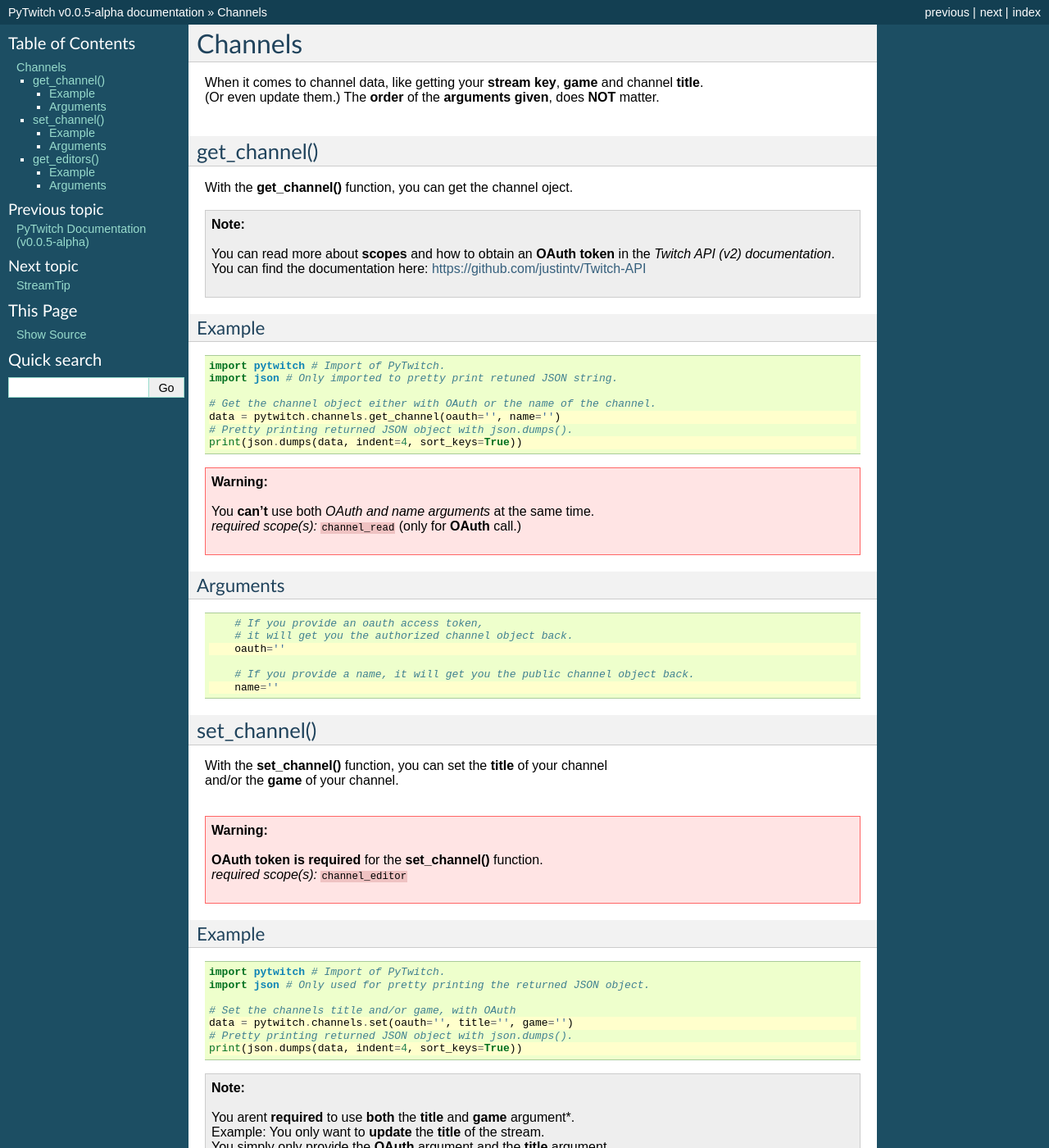
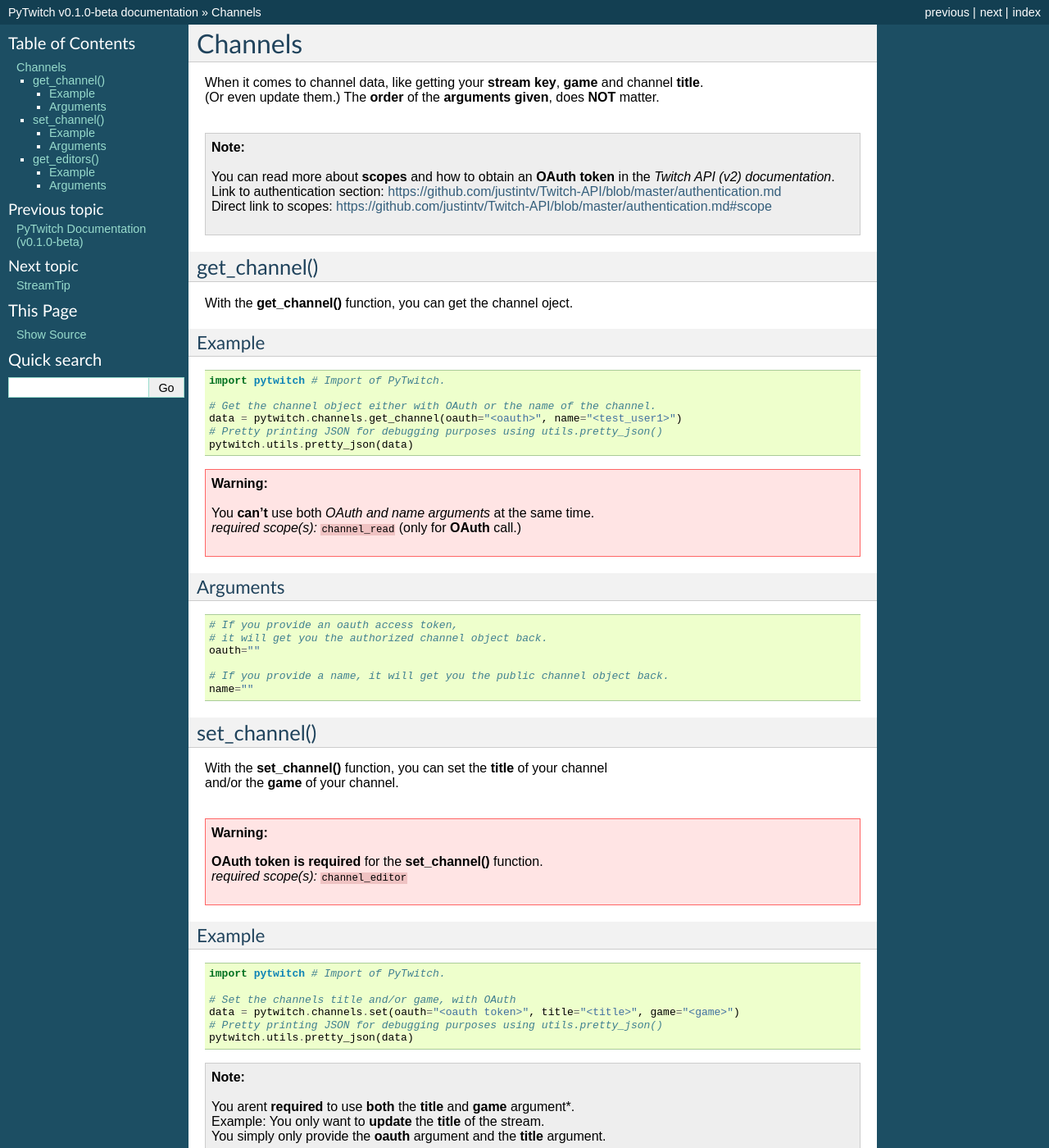
Before and after one commit to CAISC/pytwitch, a Sphinx documentation site: the page built from docs/source/channels.rst, in a window 1280 px wide and 1400 px high. Shown: the whole window at 82% size. Built offline with Sphinx 7.4.7, drawn with Linux system fonts in a browser that asks for light colours; some of the changed text lies outside the part shown.

Commit message:
Beta release is here, updated documentaiton to reflect all changes

```diff
--- a/docs/source/channels.rst
+++ b/docs/source/channels.rst
@@ -5,29 +5,28 @@
 |  (Or even update them.) The **order** of the **arguments given**, does **NOT** matter.
 |
 
+.. note::
+	|  You can read more about **scopes** and how to obtain an **OAuth token** in the *Twitch API (v2) documentation*.
+	|  Link to authentication section: https://github.com/justintv/Twitch-API/blob/master/authentication.md
+	|  Direct link to scopes: https://github.com/justintv/Twitch-API/blob/master/authentication.md#scope
+	|
+
 get_channel()
 -------------
 
 With the **get_channel()** function, you can get the channel oject.
 
-.. note::
-	|  You can read more about **scopes** and how to obtain an **OAuth token** in the *Twitch API (v2) documentation*.
-	|  You can find the documentation here: https://github.com/justintv/Twitch-API
-	|
-
 Example
 ^^^^^^^
 
 .. code-block:: python
-	:emphasize-lines: 5,7
 
 	import pytwitch # Import of PyTwitch.
-	import json # Only imported to pretty print retuned JSON string.
 
 	# Get the channel object either with OAuth or the name of the channel.
-	data = pytwitch.channels.get_channel(oauth='', name='')
-	# Pretty printing returned JSON object with json.dumps().
-	print(json.dumps(data, indent=4, sort_keys=True))
+	data = pytwitch.channels.get_channel(oauth="<oauth>", name="<test_user1>")
+	# Pretty printing JSON for debugging purposes using utils.pretty_json()
+	pytwitch.utils.pretty_json(data)
 
 .. warning::
 	|  You **can't** use both *OAuth and name arguments* at the same time.
@@ -63,36 +61,33 @@
 ^^^^^^^
 
 .. code-block :: python
-	:emphasize-lines: 5,7
 
 	import pytwitch # Import of PyTwitch.
-	import json # Only used for pretty printing the returned JSON object.
 
 	# Set the channels title and/or game, with OAuth
-	data = pytwitch.channels.set(oauth='', title='', game='')
-	# Pretty printing returned JSON object with json.dumps().
-	print(json.dumps(data, indent=4, sort_keys=True))
+	data = pytwitch.channels.set(oauth="<oauth token>", title="<title>", game="<game>")
+	# Pretty printing JSON for debugging purposes using utils.pretty_json()
+	pytwitch.utils.pretty_json(data)
 
 .. note::
 	|  You arent **required** to use **both** the **title** and **game** argument*.
 	|  Example: You only want to **update** the **title** of the stream.
-	|  You simply only provide the **OAuth** argument and the **title** argument.
+	|  You simply only provide the **oauth** argument and the **title** argument.
 	|
 
 Arguments
 ^^^^^^^^^
 
 .. code-block:: python
-	:emphasize-lines: 2,5,8
 
 	# Set the oauth token.
-	oauth=''
+	oauth=""
 
 	# Set the stream title.
-	title=''
+	title=""
 
 	# Set the game title.
-	game=''
+	game=""
 
 get_editors()
 -------------
@@ -108,21 +103,21 @@
 ^^^^^^^
 
 .. code-block :: python
+
 	:emphasize-lines: 5,7
 
 	import pytwitch # Import of PyTwitch.
 	import json # Only imported to pretty print retuned JSON string.
 
 	# Get all the editors of channel with OAuth.
-	data = pytwitch.channels.get_editors(oauth='')
-	# Pretty printing returned JSON object with json.dumps().
-	print(json.dumps(data, indent=4, sort_keys=True))
+	data = pytwitch.channels.get_editors(oauth="<ouath>")
+	# Pretty printing JSON for debugging purposes using utils.pretty_json()
+	pytwitch.utils.pretty_json(data)
 
 Arguments
 ^^^^^^^^^
 
 .. code-block:: python
-	:emphasize-lines: 2
 
 	# Set the oauth token.
-	oauth=''
+	oauth=""
--- a/docs/source/conf.py
+++ b/docs/source/conf.py
@@ -54,9 +54,9 @@
 # built documents.
 #
 # The short X.Y version.
-version = 'v0.0.5'
+version = 'v0.1.0'
 # The full version, including alpha/beta/rc tags.
-release = 'v0.0.5-alpha'
+release = 'v0.1.0-beta'
 
 # The language for content autogenerated by Sphinx. Refer to documentation
 # for a list of supported languages.
--- a/setup.py
+++ b/setup.py
@@ -11,6 +11,7 @@
     version=project['__version__'],
     description=project['__description__'],
     long_description=open('README.rst').read(),
+    docs_url=project['__docs_url__'],
     author=project['__author__'],
     author_email=project['__author_email__'],
     url=project['__uri__'],
```
Also changed, not shown: other parts of docs/source/channels.rst (+2 -3 lines), docs/source/index.rst (+16 -11 lines), docs/source/streamtip.rst (+16 -14 lines), 5 other files.
